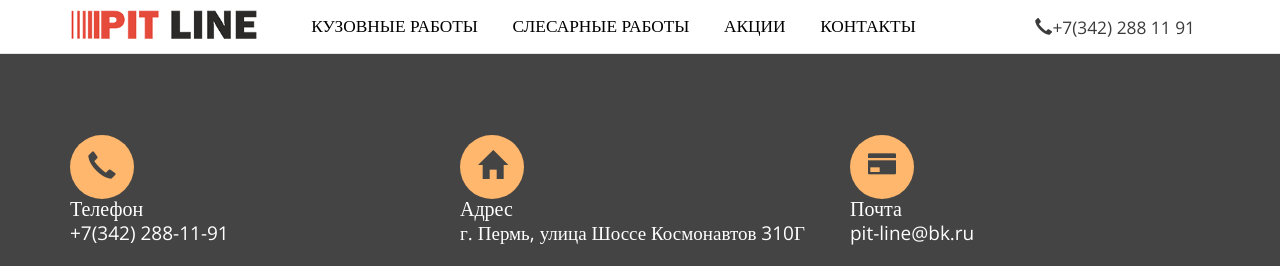
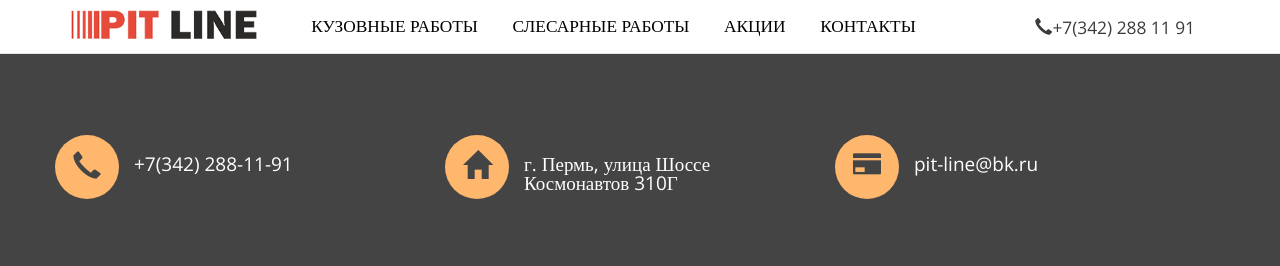
Before and after one commit to che4web/pitline, a Django app: page /contact in a window 1280 px wide. Shown: the top 266 px of the page. Run offline with Django 3.2, Linux system fonts and the light colour scheme; some libraries are stand-ins or nearby versions.

Commit message:
contacts final

```diff
--- a/app/static/app/content/site.css
+++ b/app/static/app/content/site.css
@@ -61,9 +61,7 @@ input[type="checkbox"].input-validation-error {
     padding-bottom:30px;
     line-height: 1.7;
 }
-.row-right {
-    background-color: #d8cbcb;
-}
+
 
 .service__row h3 {
     color: #000000;
@@ -79,6 +77,10 @@ input[type="checkbox"].input-validation-error {
     font-size: 15px;
     font-weight: 500;
     letter-spacing: 2px;
+}
+
+.row-right button{
+    background-color: #d8cbcb;
 }
 
 .service__image {
@@ -174,10 +176,10 @@ background: #e5e5e5;
     font-weight: 300;
 }
 
-.contact-page__contacts__descr {
+/*.contact-page__contacts__descr {
     font-size: 19px;
     font-weight: 300;
-}
+}*/
 
 .contact-page__contacts__icon {
     width: 64px;
@@ -193,6 +195,12 @@ background: #e5e5e5;
     -webkit-border-radius: 90%;
     -moz-border-radius: 90%;
     border-radius: 90%;
+
+}
+
+.contact-page__contacts__icon i{
+    padding-top:10px;
+    padding-bottom:10px;
 }
 
 .contact-page__map iframe{
@@ -207,3 +215,23 @@ background: #e5e5e5;
     padding-top:70px;
     padding-bottom:70px;
 }
+
+.contact-page__contacts__descr {
+    margin-top:15px;
+    font-size: 19px;
+    font-weight: 300;
+    vertical-align: middle;
+    padding-top:20px;
+ }
+
+.contact-page__contacts__descr a:visited {
+    color: #FFFFFF;
+}
+
+.contact-page__contacts__descr a:hover {
+    color: #FEB76D;
+ }
+
+.contact-page__contacts__descr a:active {
+    color: #FFFFFF;
+ }
--- a/app/templates/app/contact.html
+++ b/app/templates/app/contact.html
@@ -7,40 +7,41 @@
     <div class="container relative contact-page__contacts">
         <div class="row">
             <div class="col-sm-6 col-md-4 col-lg-4">
-                <div>
-                    <div class="contact-page__contacts__icon">
+                <div class="row">
+                    <div class="col-md-4 contact-page__contacts__icon">
                         <i class="glyphicon glyphicon-earphone"></i>
                     </div>
-                    <h3 class="contact-page__contacts__title">Телефон</h3>
-                    <div class="contact-page__contacts__descr">
-                        +7(342) 288-11-91
-                        <br>
+                    <div class="col-md-8 contact-page__contacts__descr">
+                            +7(342) 288-11-91
+                            <br>
                     </div>
                 </div>
             </div>
 
             <div class="col-sm-6 col-md-4 col-lg-4">
                 <div class="alt-features-item-1 align-center">
-                    <div class="contact-page__contacts__icon">
+                    <div class="row">
+                    <div class="col-md-4 contact-page__contacts__icon">
                         <i class="glyphicon glyphicon-home"></i>
                     </div>
-                    <h3 class="contact-page__contacts__title">Адрес</h3>
-                    <div class="contact-page__contacts__descr">
+                    <div class="col-md-8 contact-page__contacts__descr">
                         г. <span itemprop="addressLocality">Пермь</span>, улица <span itemprop="streetAddress" content="Стахановская, 54И">Шоссе Космонавтов 310Г</span>
                     </div>
+                        </div>
                 </div>
             </div>
 
             <div class="col-sm-6 col-md-4 col-lg-4">
                 <div class="alt-features-item-1 align-center">
-                    <div class="contact-page__contacts__icon">
+                    <div class="row">
+                    <div class="col-md-4 contact-page__contacts__icon">
                         <i class="glyphicon glyphicon-credit-card"></i>
                             </div>
-                            <h3 class="contact-page__contacts__title">Почта</h3>
-                            <div class="contact-page__contacts__descr">
-                                <a href="mailto:pit-line@bk.ru"><span itemprop="email">pit-line@bk.ru</span></a>
+                            <div class="col-md-8 contact-page__contacts__descr">
+                                <a href="mailto:pit-line@bk.ru">pit-line@bk.ru</a>
                             </div>
                         </div>
+                    </div>
             </div>
         </div>
     </div>
--- a/locksmith/templates/locksmith/index.html
+++ b/locksmith/templates/locksmith/index.html
@@ -86,6 +86,7 @@
 	<section class="main">
 		<div class="wrap">
 			<h1>
+                Костя, что-то тут надо было поменять??? Какой текст оставить? какой убрать?
 				Автосервис слесарных работ для всех видов автомобилей <br />
 				<span>У нас нет фиксированной цены за деталь, наше основное отличие - индивидуальный подход к клиенту<br><b>Ждем всех по адресу: ул. Шоссе Космонавтов 310Г</b></span>
 			</h1>
```
Also changed, not shown: 2 other files.
